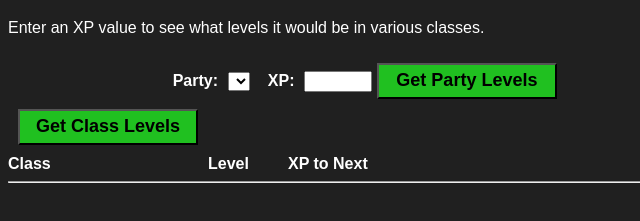
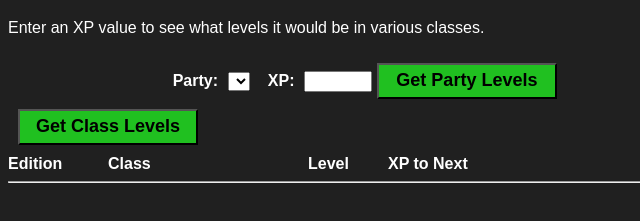
Before and after one commit to DougLeary/DMTools, a website: page levels.html in a window 1280 px wide. Both pictures are taken after a click on the button "Get Class Levels". Shown: the part 87-308 px from the top of the page, without its empty margins (0-640 px from the left). Drawn offline with nearby package versions, Linux system fonts and the light colour scheme; no server answers.

Commit message:
formatting

```diff
--- a/dnd.css
+++ b/dnd.css
@@ -47,6 +47,7 @@ button:hover {
 #party, #levels { width: 650px }
 #levels span { display: inline-block; }
 .pc-name { width: 200px; }
+.pc-edition { width:100px; }
 .pc-class { width:200px; }
 .pc-level { width: 80px; }
 .xp-to-next { width: 100px; }
--- a/levels.html
+++ b/levels.html
@@ -10,14 +10,14 @@
       console.log(`Calling api at ./${path}/${xp}}`)
       $('#party').empty()
       $('#levels').empty()
-      const nameHead = (path.startsWith('partyLevels')) ? `<span class="pc-name">Character</span>` : ``
+      const nameHead = `<span class=${(path.startsWith('partyLevels')) ? '"pc-name">Character' : '"pc-edition">Edition'}</span>`
       const infoHead = `<span class="pc-class">Class</span><span class="pc-level">Level</span><span class="xp-to-next">XP to Next</span><br>`
       $('#levels').append(`<strong>${nameHead}${infoHead}</strong><hr>`)
       $.get(`./${path}/${xp}`, (data) => {
         $('#party').append(`${data.name}, <strong>XP</strong>: ${data.xp}<br><hr>`)
         for (let i=0; i < data.members.length; i++) {
           const member = data.members[i]
-          const name = (path.startsWith('partyLevels')) ? `<span class="pc-name">${member.name}</span>` : ``
+          const name = `<span class=${(path.startsWith('partyLevels')) ? '"pc-name">' + member.name : '"pc-edition">' + member.edition}</span>`
           const info = `<span class="pc-class">${member.class}</span><span class="pc-level">${member.level}</span><span class="xp-to-next">${member.xpToNext}</span><br>`
           $('#levels').append(`${name}${info}`)
         }
```
